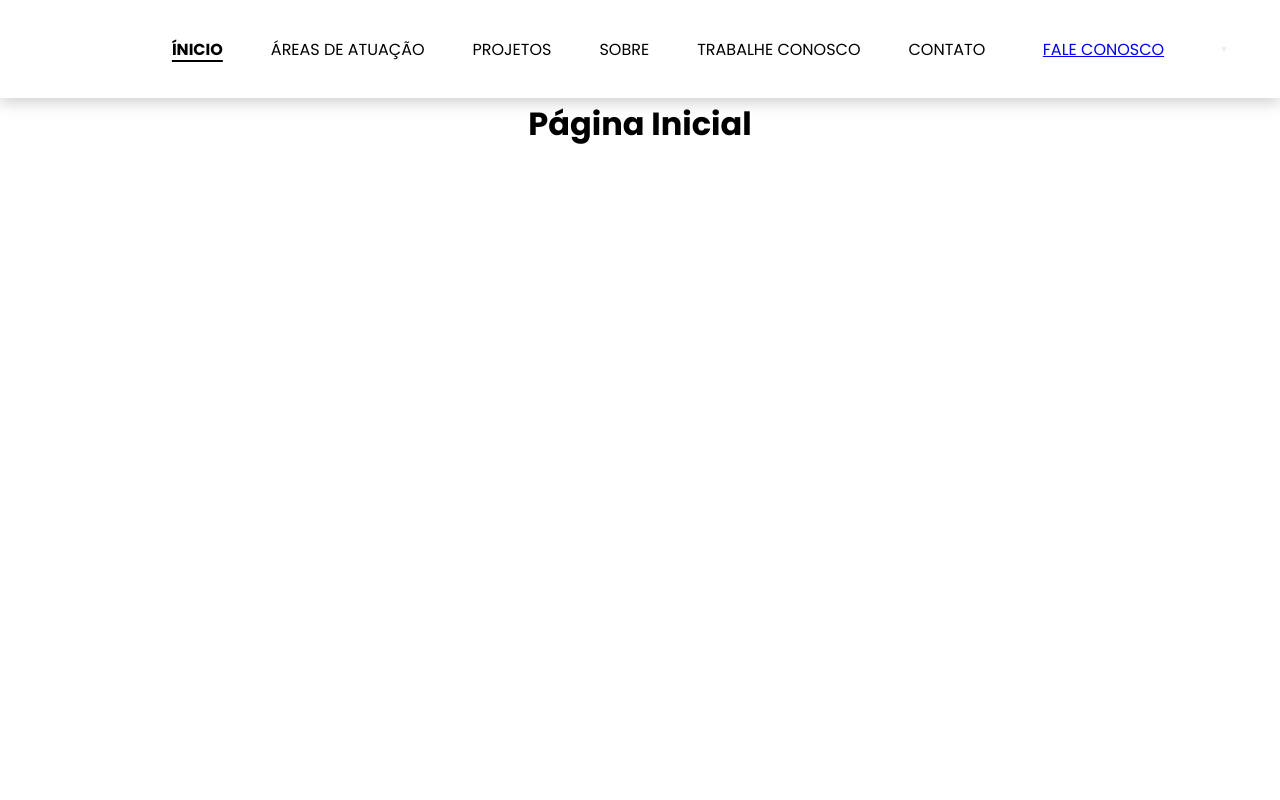
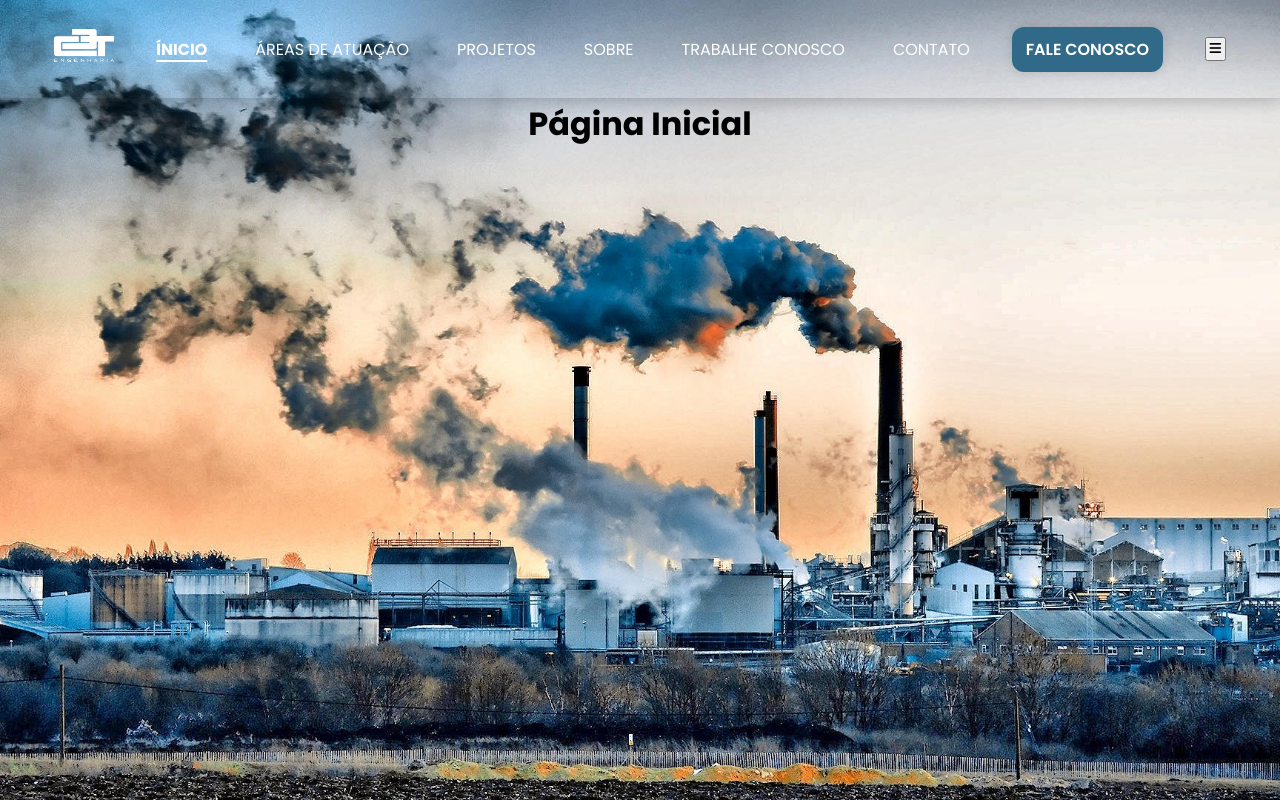
Before and after one commit to JoseWilliamRF/Engenharia-React, a React (Vite) app: page / in a window 1280 px wide. Built offline with nearby package versions, Linux system fonts and the light colour scheme.

Commit message:
feat: componente LinkButton finalizado e responsividade do botão corrigida

```diff
--- a/src/components/layout/Navbar.jsx
+++ b/src/components/layout/Navbar.jsx
@@ -1,16 +1,26 @@
 import styles from './navbar.module.css';
 import logo from '../../assets/images/logo.png';
+import LinkButton from '../ui/LinkButton';
 import { NavLink, Link } from 'react-router-dom';
-import React from 'react';
+import { useState } from 'react';
 
 function Navbar() {
+  // 2. Criamos o estado: menuAberto começa como 'false' (fechado)
+  const [menuAberto, setMenuAberto] = useState(false);
+  // 3. Função para inverter o estado (abrir/fechar)
+  const toggleMenu = () => {
+    setMenuAberto(!menuAberto);
+  };
+
   return (
     <header className={styles.header}>
       <nav className={styles.navbar}>
         <Link to="/">
           <img className={styles.logo_img} src={logo} alt="lOGO" />{' '}
         </Link>
-        <ul>
+        <ul
+          className={`${styles.nav_list} ${menuAberto ? styles.menuAberto : ''}`}
+        >
           <li>
             <NavLink
               to="/"
@@ -85,8 +95,16 @@ function Navbar() {
           </li>
         </ul>
 
-        <Link to="/Contato">FALE CONOSCO</Link>
-        <button></button>
+        <LinkButton
+          to="/Contato"
+          text={'FALE CONOSCO'}
+          customClass={styles.esconder_mobile}
+        />
+        <button className={styles.mobile_btn} onClick={toggleMenu}>
+          <i
+            className={menuAberto ? 'fa-solid fa-xmark' : 'fa-solid fa-bars'}
+          ></i>
+        </button>
       </nav>
     </header>
   );
--- a/src/components/layout/navbar.module.css
+++ b/src/components/layout/navbar.module.css
@@ -31,10 +31,10 @@
 
 .nav_link {
   text-decoration: none;
-  color: black;
   cursor: pointer;
   position: relative;
   z-index: 1;
+  color: white;
 }
 
 .nav_link:hover::after {
@@ -49,3 +49,8 @@
   text-decoration-thickness: 2px;
   text-underline-offset: 5px;
 }
+@media screen and (max-width: 996px) {
+  .esconder_mobile {
+    display: none !important;
+  }
+}
--- /dev/null
+++ b/src/components/ui/LinkButton.jsx
@@ -0,0 +1,15 @@
+import { Link } from 'react-router-dom';
+import styles from './LinkButton.module.css';
+
+function LinkButton({ to, text, customClass }) {
+  return (
+    <Link to={to} className={`${styles.btn_default} ${customClass || ''}`}>
+      {text}{' '}
+    </Link>
+  );
+}
+
+export default LinkButton;
+// Ele vai receber propriedades (props) para sabermos para qual link ele aponta (to),
+// qual texto ele exibe (text)
+// e se ele precisa de alguma classe extra do elemento pai (customClass).
--- /dev/null
+++ b/src/components/ui/LinkButton.module.css
@@ -0,0 +1,20 @@
+.btn_default {
+  color: white;
+  border: none;
+  display: flex;
+  align-items: center;
+  justify-content: center;
+  /* Mantive as suas cores originais em azul */
+  background-color: #316a88;
+  border-radius: 12px;
+  padding: 10px 14px;
+  font-weight: 600;
+  box-shadow: 0px 0px 10px 2px rgba(0, 0, 0, 0.1);
+  cursor: pointer;
+  transition: background-color 0.3s ease;
+  text-decoration: none;
+}
+
+.btn_default:hover {
+  background-color: #244669;
+}
--- a/src/styles/global.css
+++ b/src/styles/global.css
@@ -1,6 +1,22 @@
+:root {
+  --cor-fundo: #022859;
+  --cor-texto: white;
+  --cor-primaria: #717377;
+  --cor-destaque: #ea580c;
+}
+
 * {
   margin: 0px;
   padding: 0px;
   box-sizing: border-box;
   font-family: 'Poppins', sans-serif;
 }
+body {
+  /* Substitua o caminho abaixo se a sua imagem estiver em outra pasta */
+  background-image: url('../assets/images/backgroundIn.jpg');
+  background-size: cover; /* Faz a imagem cobrir a tela toda */
+  background-position: center; /* Centraliza a imagem */
+  background-repeat: no-repeat;
+  background-attachment: fixed; /* O fundo fica parado quando você rola a página (efeito parallax simples) */
+  color: white;
+}
```
Also changed, not shown: src/assets/images/backgroundIn.jpg (added).
